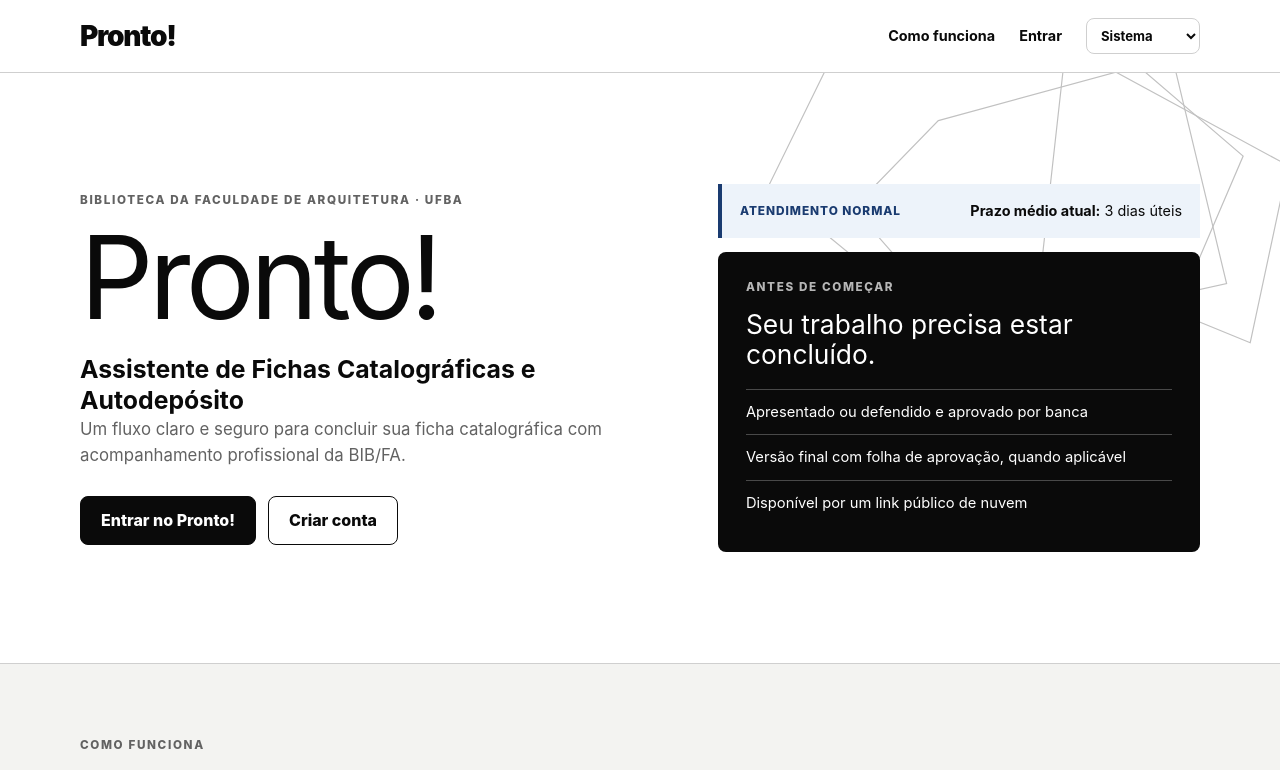
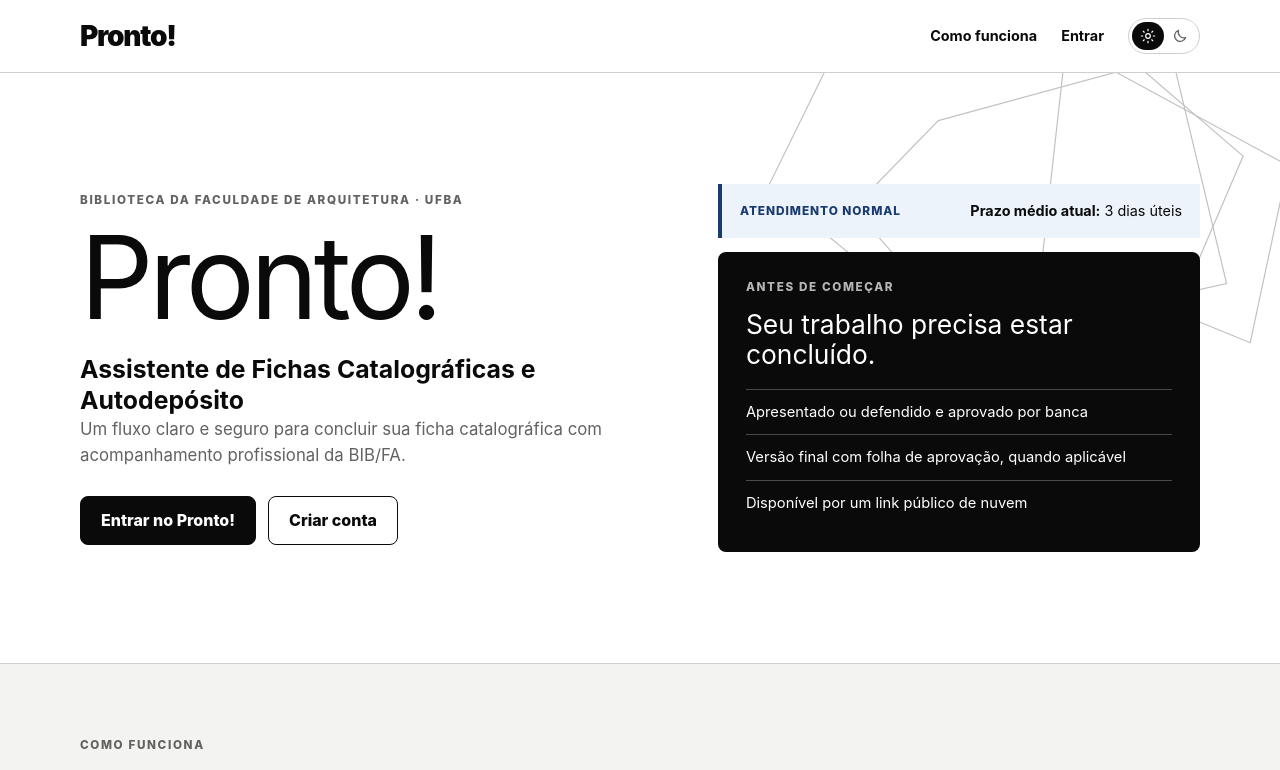
Before and after one commit to ramondavi/codex-projetos, a Next.js app: page / in a window 1280 px wide. Shown: the top 770 px of the page. Built offline with nearby package versions, Linux system fonts and the light colour scheme.

Commit message:
refactor: simplifica seletor de tema

```diff
--- a/src/app/globals.css
+++ b/src/app/globals.css
@@ -109,10 +109,11 @@
 }
 .brand__subtitle { margin-top: 8px; max-width: 320px; font-size: 0.72rem; line-height: 1.35; color: var(--text-muted); }
 .brand--compact .brand__name { font-size: 1.75rem; }
-.theme-switcher select {
-  min-height: 36px; padding: 5px 30px 5px 10px; border: 1px solid var(--line);
-  border-radius: var(--radius); background: var(--field); color: var(--text); font-size: 0.82rem;
-}
+.theme-switcher { display: inline-flex; padding: 3px; border: 1px solid var(--line); border-radius: 999px; background: var(--field); }
+.theme-switcher button { width: 32px; height: 28px; display: grid; place-items: center; padding: 0; border: 0; border-radius: 999px; background: transparent; color: var(--text-muted); cursor: pointer; }
+.theme-switcher button[aria-pressed="true"] { background: var(--text); color: var(--bg); }
+.theme-switcher button:hover:not([aria-pressed="true"]) { background: var(--surface); color: var(--text); }
+.theme-switcher svg { width: 16px; height: 16px; fill: none; stroke: currentColor; stroke-width: 1.8; stroke-linecap: round; stroke-linejoin: round; }
 
 .hero { position: relative; overflow: hidden; border-bottom: 1px solid var(--line); }
 .geometry {
--- a/src/components/theme-switcher.tsx
+++ b/src/components/theme-switcher.tsx
@@ -2,34 +2,32 @@
 
 import { useEffect, useState } from "react";
 
-type ThemePreference = "light" | "dark" | "system";
-
-const labels: Record<ThemePreference, string> = {
-  light: "Claro",
-  dark: "Escuro",
-  system: "Sistema",
-};
+type ThemePreference = "light" | "dark";
 
 function applyTheme(preference: ThemePreference) {
-  const dark =
-    preference === "dark" ||
-    (preference === "system" && window.matchMedia("(prefers-color-scheme: dark)").matches);
-  document.documentElement.dataset.theme = dark ? "dark" : "light";
-  document.documentElement.style.colorScheme = dark ? "dark" : "light";
+  document.documentElement.dataset.theme = preference;
+  document.documentElement.style.colorScheme = preference;
 }
 
 export function ThemeSwitcher() {
-  const [preference, setPreference] = useState<ThemePreference>("system");
+  const [preference, setPreference] = useState<ThemePreference | null>(null);
 
   useEffect(() => {
-    const saved = localStorage.getItem("pronto-theme") as ThemePreference | null;
-    const initial = saved && saved in labels ? saved : "system";
+    const saved = localStorage.getItem("pronto-theme");
+    const media = window.matchMedia("(prefers-color-scheme: dark)");
+    const initial: ThemePreference = saved === "light" || saved === "dark"
+      ? saved
+      : media.matches ? "dark" : "light";
     setPreference(initial);
     applyTheme(initial);
 
-    const media = window.matchMedia("(prefers-color-scheme: dark)");
     const syncSystem = () => {
-      if ((localStorage.getItem("pronto-theme") ?? "system") === "system") applyTheme("system");
+      const current = localStorage.getItem("pronto-theme");
+      if (current !== "light" && current !== "dark") {
+        const systemTheme = media.matches ? "dark" : "light";
+        setPreference(systemTheme);
+        applyTheme(systemTheme);
+      }
     };
     media.addEventListener("change", syncSystem);
     return () => media.removeEventListener("change", syncSystem);
@@ -42,13 +40,13 @@
   }
 
   return (
-    <label className="theme-switcher">
-      <span className="sr-only">Tema da interface</span>
-      <select value={preference} onChange={(event) => update(event.target.value as ThemePreference)}>
-        {(Object.keys(labels) as ThemePreference[]).map((value) => (
-          <option value={value} key={value}>{labels[value]}</option>
-        ))}
-      </select>
-    </label>
+    <div className="theme-switcher" role="group" aria-label="Tema da interface">
+      <button type="button" aria-label="Usar tema claro" title="Tema claro" aria-pressed={preference === "light"} onClick={() => update("light")}>
+        <svg aria-hidden="true" viewBox="0 0 24 24"><circle cx="12" cy="12" r="3.5"/><path d="M12 2v2M12 20v2M4.93 4.93l1.42 1.42M17.66 17.66l1.41 1.41M2 12h2M20 12h2M4.93 19.07l1.42-1.42M17.66 6.34l1.41-1.41"/></svg>
+      </button>
+      <button type="button" aria-label="Usar tema escuro" title="Tema escuro" aria-pressed={preference === "dark"} onClick={() => update("dark")}>
+        <svg aria-hidden="true" viewBox="0 0 24 24"><path d="M20.5 14.2A8.5 8.5 0 0 1 9.8 3.5 8.5 8.5 0 1 0 20.5 14.2Z"/></svg>
+      </button>
+    </div>
   );
 }
```
